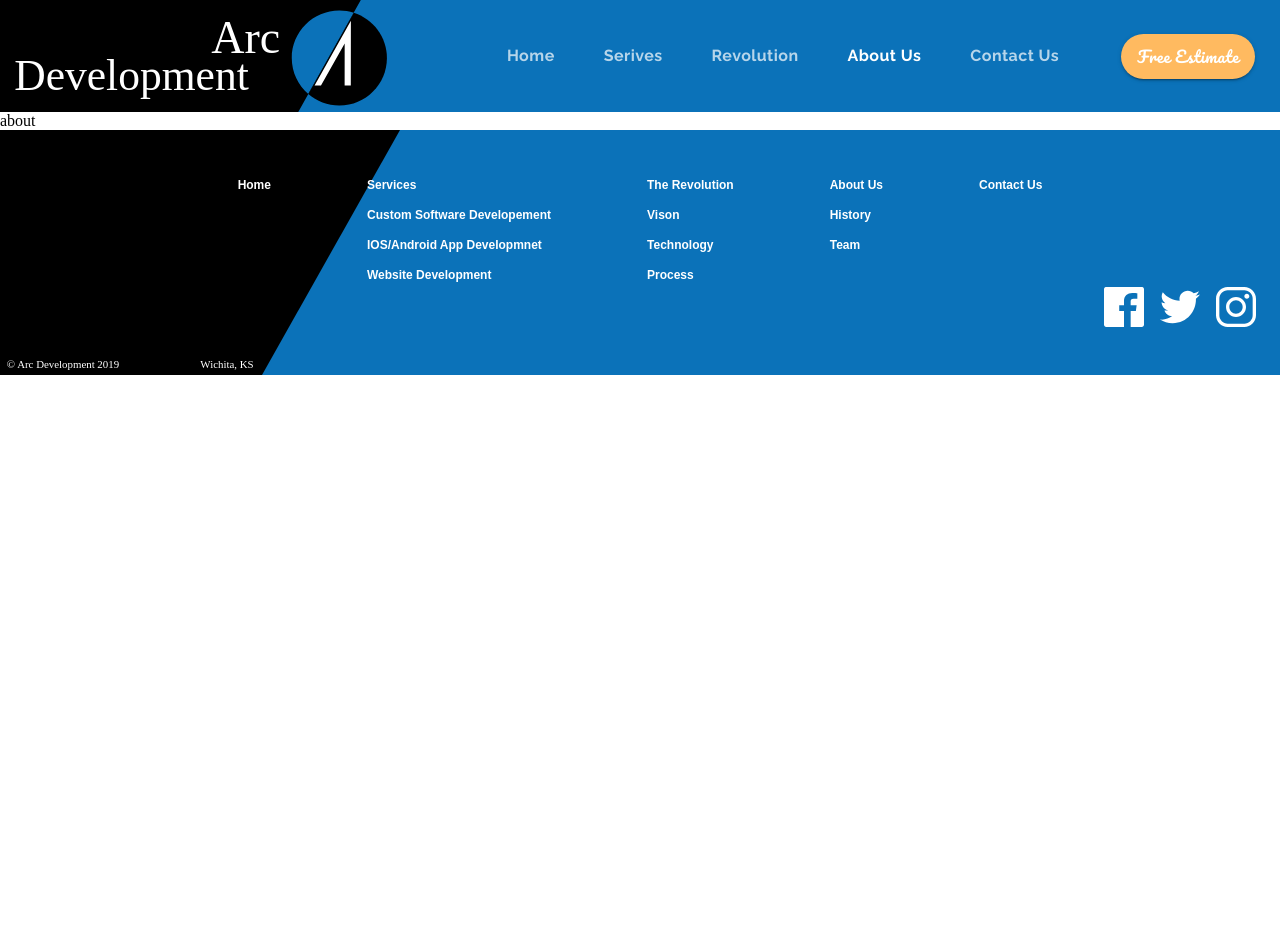
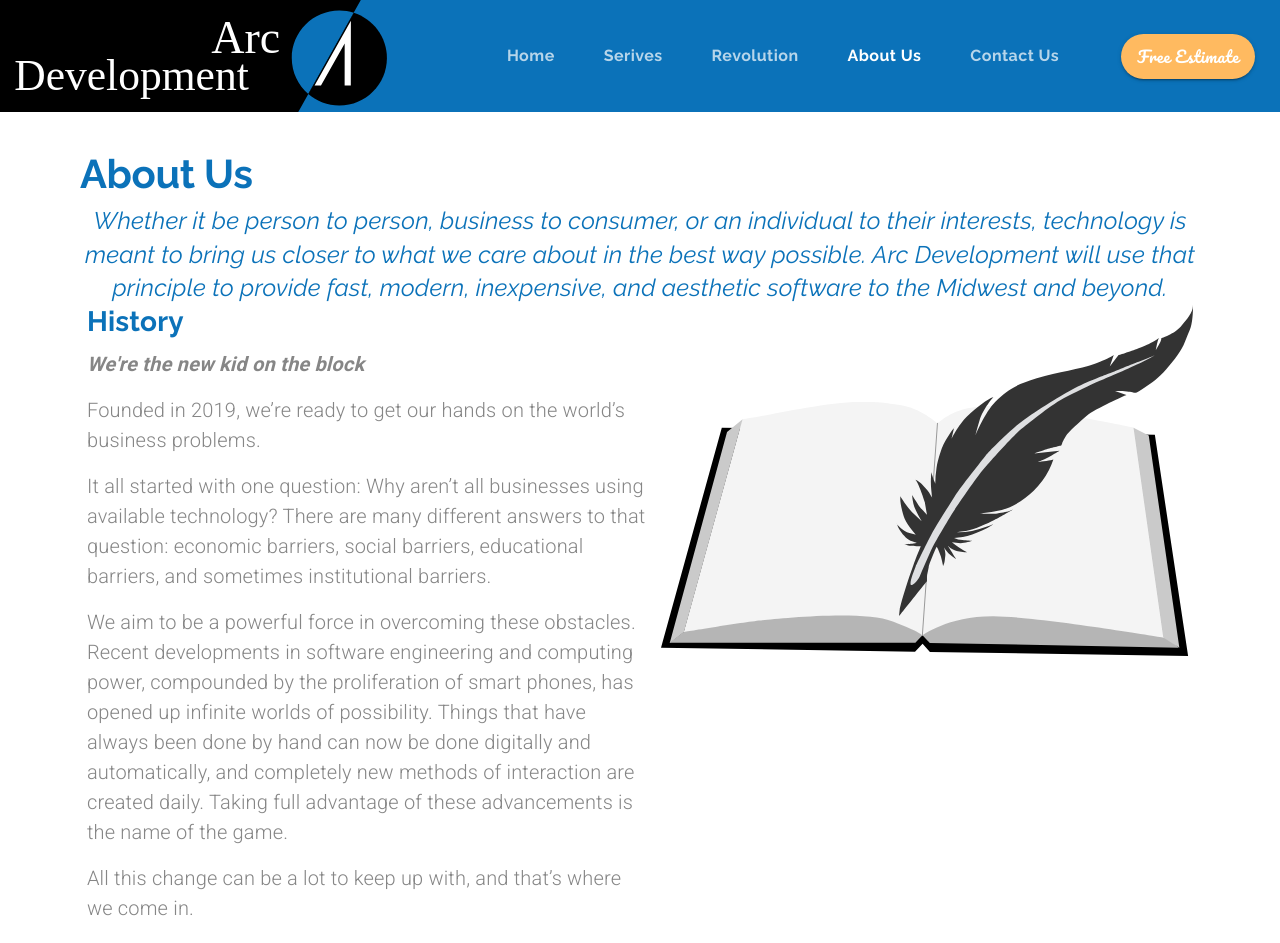
Before and after one commit to rudwo8134/ArcDevelopment, a React (Create React App) app: page /about in a window 1280 px wide. Shown: the top 943 px of the page. Before the commit the page ends 800 px from the top, so only its background shows below. Built offline with nearby package versions, Linux system fonts and the light colour scheme.

Commit message:
add the about us page. not finish for responsive

```diff
--- /dev/null
+++ b/src/components/Aboutus.jsx
@@ -0,0 +1,181 @@
+import React from 'react'
+import { Avatar, Grid, makeStyles, Typography } from '@material-ui/core'
+import { useTheme } from '@material-ui/styles';
+import history from '../assets/history.svg'
+import founder from '../assets/founder2.png'
+import puppy from '../assets/puppy.svg'
+import yearbook from '../assets/yearbook.svg'
+
+const useStyles = makeStyles((theme) => ({
+  missionStatement: {
+    fontStyle: 'italic',
+    fontWeight: 300,
+    fontSize: '1.5em',
+    maxWidth: '50em',
+    lineHeight: 1.4,
+  },
+  rowContainer: {
+    paddingLeft: '5em',
+    paddingRight: '5em',
+    [theme.breakpoints.down('sm')]: {
+      paddingLeft: '1.5em',
+      paddingRight: '1.5em',
+    },
+  },
+}));
+
+const Aboutus = () => {
+  const classes =useStyles();
+  const theme = useTheme();
+
+  return (
+    <Grid container direction="column">
+      <Grid item className={classes.rowContainer} style={{ marginTop: '2em' }}>
+        <Typography variant="h2">About Us</Typography>
+      </Grid>
+      <Grid
+        item
+        container
+        justifyContent="center"
+        className={classes.rowContainer}
+      >
+        <Typography
+          align="center"
+          variant="h4"
+          className={classes.missionStatement}
+        >
+          Whether it be person to person, business to consumer, or an individual
+          to their interests, technology is meant to bring us closer to what we
+          care about in the best way possible. Arc Development will use that
+          principle to provide fast, modern, inexpensive, and aesthetic software
+          to the Midwest and beyond.
+        </Typography>
+      </Grid>
+      <Grid
+        item
+        container
+        className={classes.rowContainer}
+        justifyContent="space-around"
+      >
+        <Grid item>
+          <Grid
+            item
+            container
+            direction="column"
+            lg
+            style={{ maxWidth: '35em' }}
+          >
+            <Grid item>
+              <Typography variant="h4" gutterBottom>
+                History
+              </Typography>
+            </Grid>
+            <Grid item>
+              <Typography
+                variant="body1"
+                paragraph
+                style={{ fontWeight: 700, fontStyle: 'italic' }}
+              >
+                We're the new kid on the block
+              </Typography>
+              <Typography paragraph variant="body1">
+                Founded in 2019, we’re ready to get our hands on the world’s
+                business problems.
+              </Typography>
+              <Typography paragraph variant="body1">
+                It all started with one question: Why aren’t all businesses
+                using available technology? There are many different answers to
+                that question: economic barriers, social barriers, educational
+                barriers, and sometimes institutional barriers.
+              </Typography>
+              <Typography paragraph variant="body1">
+                We aim to be a powerful force in overcoming these obstacles.
+                Recent developments in software engineering and computing power,
+                compounded by the proliferation of smart phones, has opened up
+                infinite worlds of possibility. Things that have always been
+                done by hand can now be done digitally and automatically, and
+                completely new methods of interaction are created daily. Taking
+                full advantage of these advancements is the name of the game.
+              </Typography>
+              <Typography paragraph variant="body1">
+                All this change can be a lot to keep up with, and that’s where
+                we come in.
+              </Typography>
+            </Grid>
+          </Grid>
+        </Grid>
+        <Grid item>
+          <Grid item container lg justifyContent="center">
+            <img
+              src={history}
+              alt="quill pen sitting on top of book"
+              style={{ maxHeight: '22em' }}
+            ></img>
+          </Grid>
+        </Grid>
+      </Grid>
+      <Grid
+        item
+        container
+        direction="column"
+        className={classes.rowContainer}
+        alignItems="center"
+      >
+        <Grid item>
+          <Typography align="center" variant="h4" gutterBottom>
+            Team
+          </Typography>
+        </Grid>
+        <Grid item>
+          <Typography variant="body1" paragraph align="center">
+            Eric. Shin, Founer
+          </Typography>
+          <Typography variant="body1" paragraph align="center">
+            Smart Front-End Developer
+          </Typography>
+        </Grid>
+        <Grid item>
+          <Avatar
+            alt="founder"
+            src={founder}
+            style={{ width: '25em', height: '25em' }}
+          ></Avatar>
+        </Grid>
+        <Grid item container>
+          <Grid item container direction="column" lg>
+            <Grid item>
+              <img src={yearbook} alt="img"></img>
+            </Grid>
+            <Grid item>
+              <Typography variant="caption">
+                a page from my sopomore year book
+              </Typography>
+            </Grid>
+          </Grid>
+          <Grid item lg style={{maxWidth:"45em", padding:"1.25em"}}>
+            <Typography variant="body1" align="center" paragraph>
+              I taught myself basic coding from a library book in third grade,
+              and ever since then my passion has solely been set on learning —
+              learning about computers, learning mathematics and philosophy,
+              studying design, always just learning.
+            </Typography>
+            <Typography variant="body1" align="center" paragraph>
+              Now I’m ready to apply everything I’ve learned, and to help others
+              with the intuition I have developed.
+            </Typography>
+          </Grid>
+          <Grid item container direction="column" lg alignItems="flex-end">
+            <Grid item>
+              <img src={puppy} alt="puppy"></img>
+            </Grid>
+            <Grid item>
+              <Typography variant="caption">my cute puppy</Typography>
+            </Grid>
+          </Grid>
+        </Grid>
+      </Grid>
+    </Grid>
+  );
+}
+
+export default Aboutus
--- a/src/components/App.js
+++ b/src/components/App.js
@@ -10,6 +10,7 @@ import CustomerSoftware from "./CustomerSoftware";
 import Mobileapp from "./Mobileapp";
 import Website from "./Website";
 import Revolution from "./Revolution";
+import Aboutus from "./Aboutus";
 
 
 function App() {
@@ -92,7 +93,17 @@ function App() {
               />
             )}
           />
-          <Route exact path="/about" component={() => <div>about</div>} />
+          <Route
+            exact
+            path="/about"
+            component={(props) => (
+              <Aboutus
+                {...props}
+                setValue={setValue}
+                setselectedindex={setselectedindex}
+              />
+            )}
+          />
           <Route exact path="/contact" component={() => <div>contact</div>} />
           <Route exact path="/estimate" component={() => <div>estimate</div>} />
         </Switch>
--- a/src/components/ui/Theme.jsx
+++ b/src/components/ui/Theme.jsx
@@ -72,5 +72,10 @@ export default createTheme({
       fontFamily: 'Roboto',
       fontWeight: 'bold',
     },
+    caption:{
+      fontSize: "1rem",
+      fontWeight:300,
+      color: arcGrey
+    }
   },
 });
```
Also changed, not shown: 2 other files (tests, documents, lock files or other folders).
